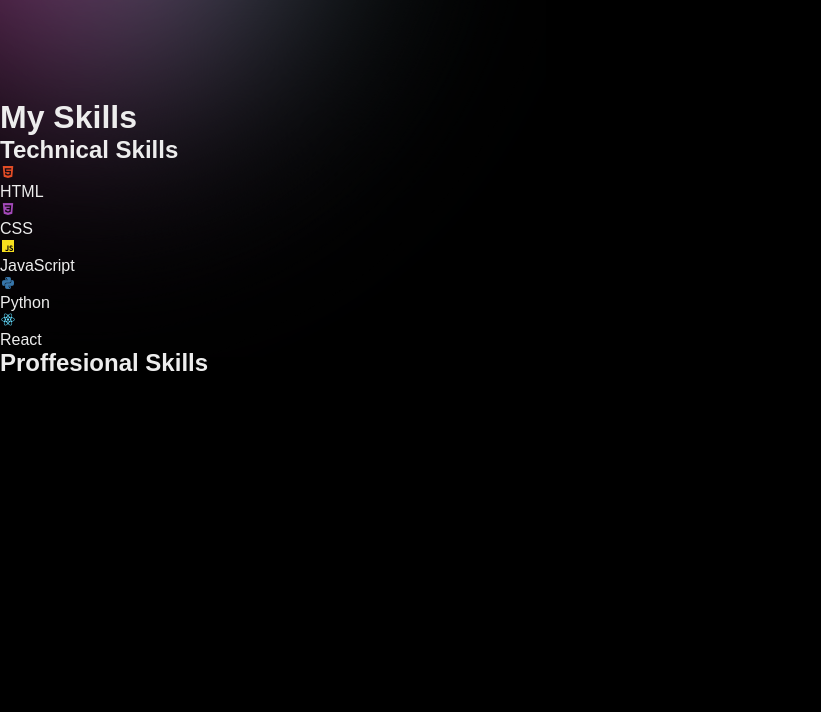
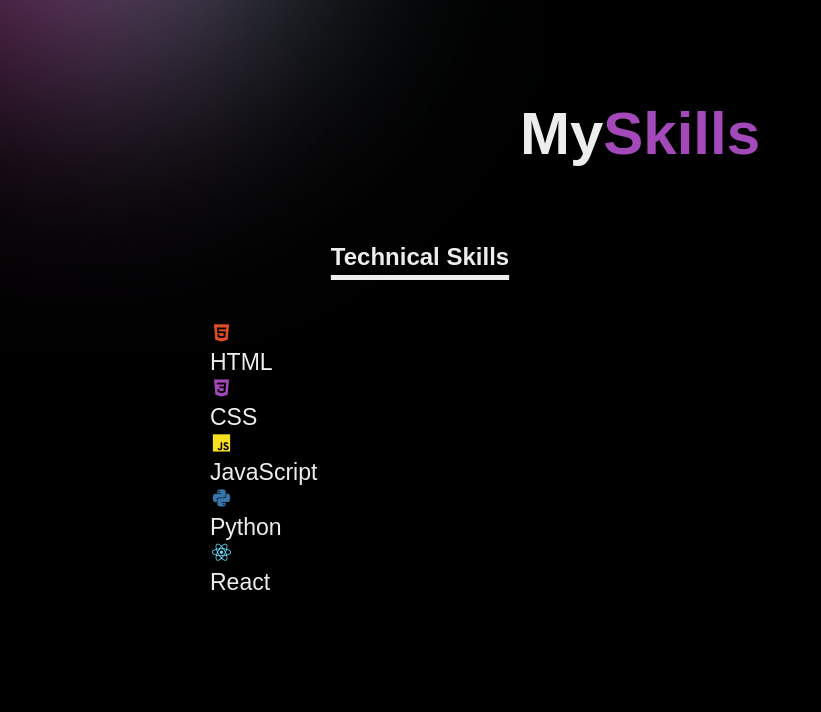
Before and after one commit to Maitri-Patel/portfolio-Maitri, a plain HTML site: page index.html in a window 1280 px wide. Shown: the part 1447-2159 px from the top of the page, without its empty margins (0-821 px from the left). Drawn offline with nearby package versions, Linux system fonts and the light colour scheme; a web font is replaced by a local one.

Commit message:
Update styles.css

```diff
--- a/styles.css
+++ b/styles.css
@@ -188,3 +188,29 @@ body{
     line-height: 1.4;
     margin-bottom: 4r;
 }
+.sub-title{
+    font-family: 'Recursive', sans-serif;
+    font-size: 60px;
+    display: flex;
+    justify-content:center;
+    align-items: center;
+}
+.sub-title span{
+    color: #a349b9;
+}
+.container1{
+    width: 600px;
+    height: 500px;
+    padding: 75px 90px;
+    margin-left: 120px;
+}
+.heading1{
+    text-align: center;
+    text-decoration: underline;
+    text-underline-offset: 10px;
+    text-decoration-thickness: 5px;
+    margin-bottom: 50px;
+}
+.bar{
+    font-size: 23px;
+}
```
